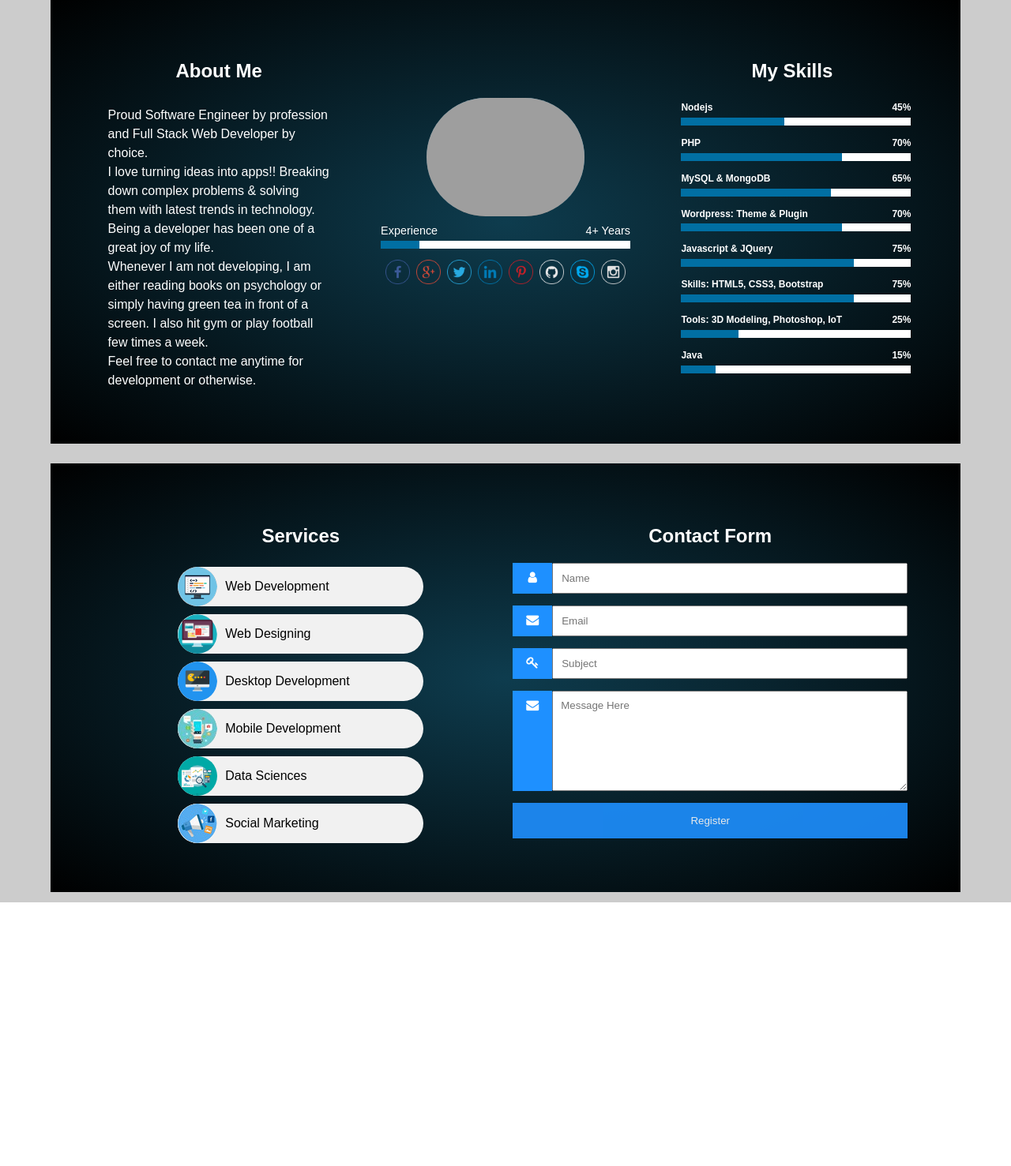
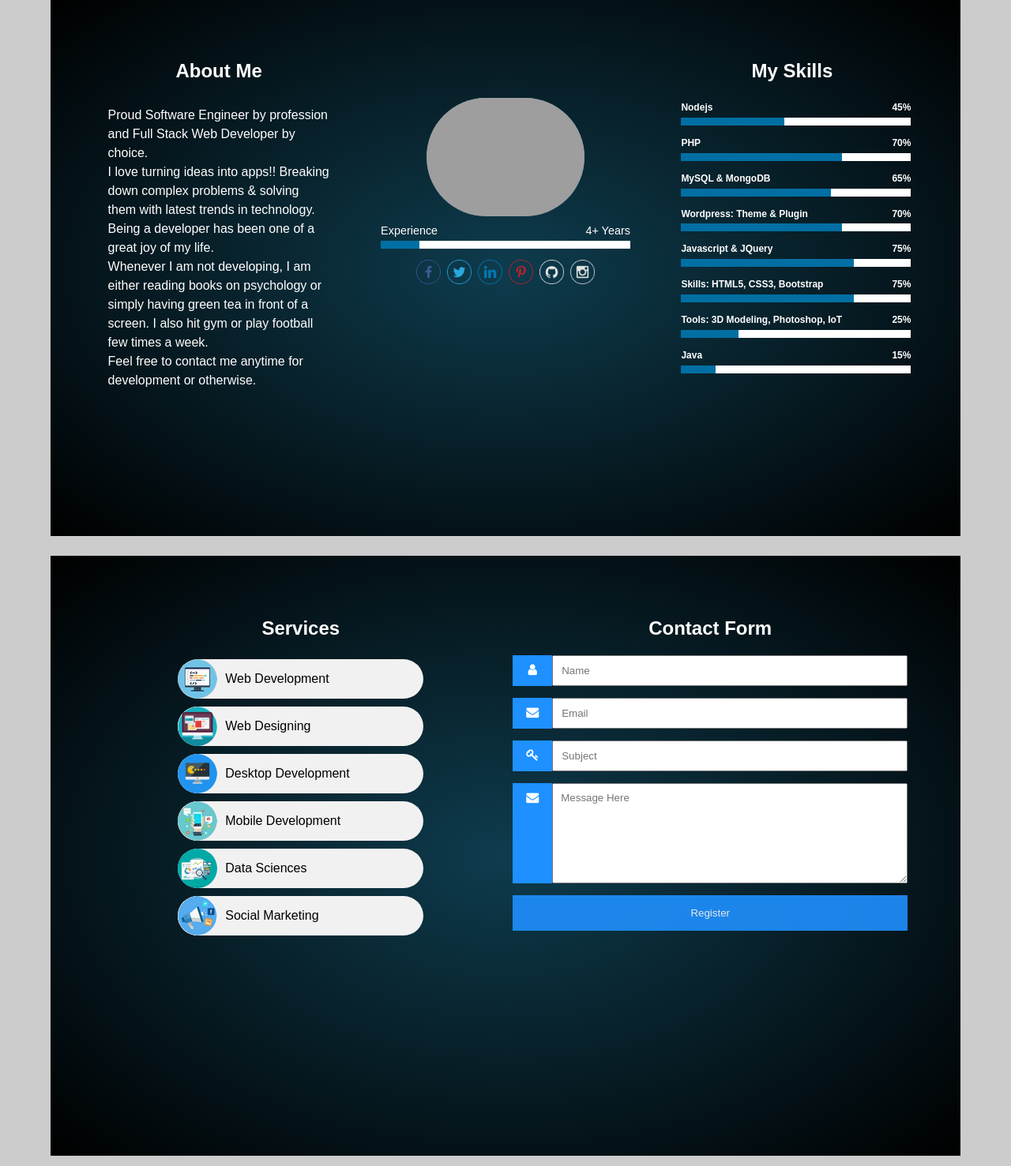
Before and after one commit to HamzaTasneem/Simple-Index-About-Me-Pages, a PHP site: page /about.php in a window 1280 px wide. Shown: the part 83-1560 px from the top of the page at 79% size. Before the commit the page ends 1226 px from the top, so only its background shows below. Run offline with PHP 8.4, Linux system fonts and the light colour scheme; some web fonts are replaced; grey boxes are pictures that could not be loaded.

Commit message:
Flex Changed for Microsoft Edge & removed some social links

```diff
--- a/about.php
+++ b/about.php
@@ -79,12 +79,10 @@
                         </div>
                         <div class="follow-box">
                             <a href="https://www.facebook.com/hamza.tasneem.5" ><img src="public/img/icons/social/facebook.png" alt=""></a>
-                            <a href="#" ><img src="public/img/icons/social/g+.png" alt=""></a>
                             <a href="https://twitter.com/hamza014" ><img src="public/img/icons/social/twitter.png" alt=""></a>
                             <a href="https://www.linkedin.com/in/hamza-tasneem-b0423557/" ><img src="public/img/icons/social/linkedin.png" alt=""></a>
                             <a href="https://www.pinterest.com/hamzatas1992/" ><img src="public/img/icons/social/pinterest.png" alt=""></a>
                             <a href="https://github.com/HamzaTasneem" ><img src="public/img/icons/social/Github.png" alt=""></a>
-                            <a href="#" ><img src="public/img/icons/social/skype.png" alt=""></a>
                             <a href="https://www.instagram.com/hamza.tas1992/" ><img src="public/img/icons/social/Instagram.png" alt=""></a>
                         </div>
 
--- a/public/css/myself.css
+++ b/public/css/myself.css
@@ -217,7 +217,7 @@ html, body {
 
 .self-col {
     margin: 1% 0%;
-    flex: 90%;
+    /*flex: 90%;*/
     width: 90%;
     max-width: 90%;
     display: flex;
```
